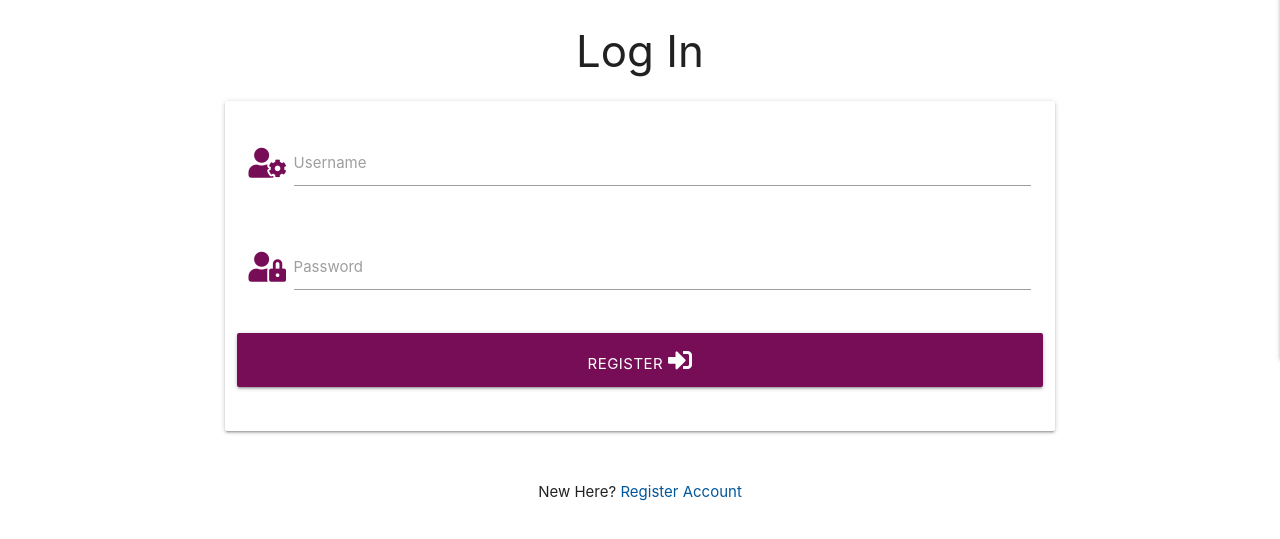
After one commit to lhynes/CI-Data-Centric-Development-Milestone-Project-3, a Flask app: page /login in a window 1280 px wide. The commit adds this page. Shown: the part 501-1040 px from the top of the page. Run offline with Flask 2, Linux system fonts and the light colour scheme; some libraries are stand-ins or nearby versions.

Commit message:
add session user profile

```diff
--- a/app.py
+++ b/app.py
@@ -30,12 +30,70 @@ def get_projects():
     return render_template("projects.html", projects=projects)
 
 
-@app.route("/register", methods=["GET","POST"])
+@app.route("/register", methods=["GET", "POST"])
 def register():
+    if request.method == "POST":
+        # check if username already exists in db
+        existing_user = mongo.db.users.find_one(
+            {"username": request.form.get("username").lower()})
+
+        if existing_user:
+            flash("Username already exists")
+            return redirect(url_for("register"))
+
+        register = {
+            "username": request.form.get("username").lower(),
+            "charity_overview": request.form.get("charity_overview").lower(),
+            "charity_registration_number": request.form.get(
+                "charity_registration_number").lower(),
+            "charity_website": request.form.get("charity_website"),
+            "charity_logo": request.form.get("charity_logo"),
+            "password": generate_password_hash(request.form.get("password"))
+        }
+        mongo.db.users.insert_one(register)
+
+         # put the new user into 'session' cookie
+        session["user"] = request.form.get("username").lower()
+        flash("Registration Successful!")
+        return redirect(url_for("profile", username=session["user"]))
+
     return render_template("register.html")
 
 
+@app.route("/login", methods=["GET", "POST"])
+def login():
+    if request.method == "POST":
+        # check if username exists in db
+        existing_user = mongo.db.users.find_one(
+            {"username": request.form.get("username").lower()})
 
+        if existing_user:
+            # ensure hashed password matches user input
+            if check_password_hash(
+                existing_user["password"], request.form.get("password")):
+                    session["user"] = request.form.get("username").lower()
+                    flash("Welcome, {}".format(
+                        request.form.get("username")))
+                    return redirect(url_for(
+                        "profile", username=session["user"]))
+            else:
+                # invalid password match
+                flash("Incorrect Username and/or Password")
+                return redirect(url_for("login"))
+
+        else:
+            # username doesn't exist
+            flash("Incorrect Username and/or Password")
+            return redirect(url_for("login"))
+
+    return render_template("login.html")
+
+@app.route("/profile/<username>", methods=["GET", "POST"])
+def profile(username):
+    # grab the session user's username from db
+    username = mongo.db.users.find_one(
+        {"username": session["user"]})["username"]
+    return render_template("profile.html", username=username)
 
 if __name__ == "__main__":
     app.run(host=os.environ.get("IP"),
--- a/static/css/style.css
+++ b/static/css/style.css
@@ -20,6 +20,10 @@ header{
 }
 
 
+.flashes h4 {
+    line-height: 2;
+}
+
 
 
 
--- a/templates/base.html
+++ b/templates/base.html
@@ -24,8 +24,10 @@
                 <ul class="right hide-on-med-and-down">
 					<li><a href="{{ url_for('index') }}">Home</a></li>
                     <li><a href="{{ url_for('get_projects') }}">View Projects</a></li>
-					<li><a href="#">Profile</a></li>
+					<li><a href="{{ url_for('profile', username=session['user']) }}">Profile</a></li>
                     <li><a href="{{ url_for('register') }}">Sign Up</a></li>
+                    <li><a href="{{ url_for('login') }}">Log In</a></li>
+
 
 				</ul>
                 </div>
@@ -35,8 +37,9 @@
         <li><h4 class="center-align light-blue-text text-darken 4">Galway Chartiy Projects</h4></li>
                     <li><a href="{{ url_for('index') }}">Home</a></li>
 			        <li><a href="{{ url_for('get_projects') }}">View Projects</a></li>
-					<li><a href="#">Profile</a></li>
+					<li><a href="{{ url_for('profile', username=session['user']) }}">Profile</a></li>
                     <li><a href="{{ url_for('register') }}">Sign Up</a></li>
+                    <li><a href="{{ url_for('login') }}">Log In</a></li>
 
 		</ul>
 	</header>
--- /dev/null
+++ b/templates/login.html
@@ -0,0 +1,44 @@
+{% extends "base.html" %}
+{% block content %}
+
+    <h3 class="center-align">Log In</h3>
+
+    <div class="row">
+        <form class="col s12 m8 offset-m2" method="POST" action="{{ url_for('login') }}">
+            <div class="card-panel">
+                <!-- username field-->
+                <div class="row">
+					<div class="input-field col s12">
+						<i class="fas fa-user-cog prefix"></i>
+						<input id="username" name="username" type="text" class="validate">
+						<label for="username">Username</label>
+					</div>
+                </div>
+                <!-- passowrd field-->
+                <div class="row">
+                    <div class="input-field col s12">
+						<i class="fas fa-user-lock prefix"></i>
+                        <input id="password" name="password" type="password" class="validate">
+                        <label for="password">Password</label>
+                    </div>
+                </div>
+                <!-- login button-->
+                <div class="row">
+                    <button type="submit" class="col s12 btn-large text-shadow">
+                        Register <i class="fas fa-sign-in-alt"></i>
+                    </button>
+                </div>
+            </div>
+        </form>
+    </div>
+
+    <div class="row">
+        <div class="col s12">
+            <p class="center-align">
+                New Here?
+                <a href="{{ url_for('register') }}" class="light-blue-text text-darken-4">Register Account</a>
+            </p>
+        </div>
+    </div>
+
+{% endblock %}
```
Also changed, not shown: templates/profile.html (added, +16 -0 lines), templates/register.html (+6 -21 lines).
